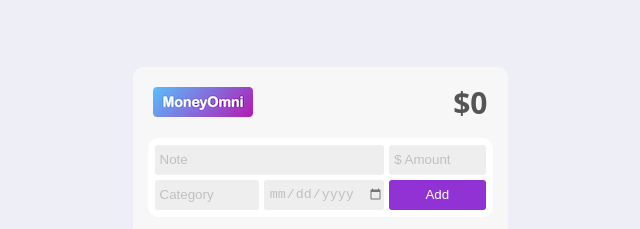
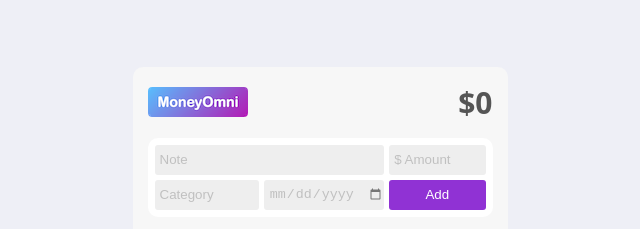
Before and after one commit to Eutrius/MoneyOmni, a plain HTML site: page index.html in a window 1280 px wide. Shown: the top 229 px of the page, 320-960 px from the left. Drawn offline with Linux system fonts and the light colour scheme.

Commit message:
fix balance overflow

```diff
--- a/index.html
+++ b/index.html
@@ -13,9 +13,9 @@
     <div id="container" class="flex">
       <div id="app" class="flex">
         <div id="home" class="flex">
-          <div id="header" class="flex">
-            <img src="images/logo.png" alt="MoneyOmni" />
-            <div id="balance"></div>
+          <div id="header">
+            <img id="logo" src="images/logo.png" alt="MoneyOmni" />
+            <div id="balance" class="flex"></div>
           </div>
           <div id="form-div" class="white-container">
             <form id="entry-form" action="submit">
--- a/storage.js
+++ b/storage.js
@@ -26,7 +26,6 @@ const storage = (() => {
       if (entry.category === category) {
         entry.category = newCategory;
       }
-      console.log(entries);
     }
     save("entries");
   };
--- a/style.css
+++ b/style.css
@@ -48,7 +48,7 @@ select:focus {
 #app {
   flex-direction: column;
   background: var(--light-grey);
-  width: 375px;
+  width: min(375px, 100vw);
   height: min(667px, 100vh);
   padding: 15px 15px 0px 15px;
   border-radius: 10px;
@@ -60,15 +60,19 @@ select:focus {
 }
 
 #header {
-  align-items: center;
-  justify-content: space-between;
-  padding-inline: 5px;
+  display: grid;
+  grid-template-columns: 40% auto;
   margin-bottom: 15px;
+}
+
+#logo {
+  align-self: center;
 }
 
 #balance {
   font-weight: 700;
   font-size: 30px;
+  text-align: right;
 }
 
 #form-div {
```
